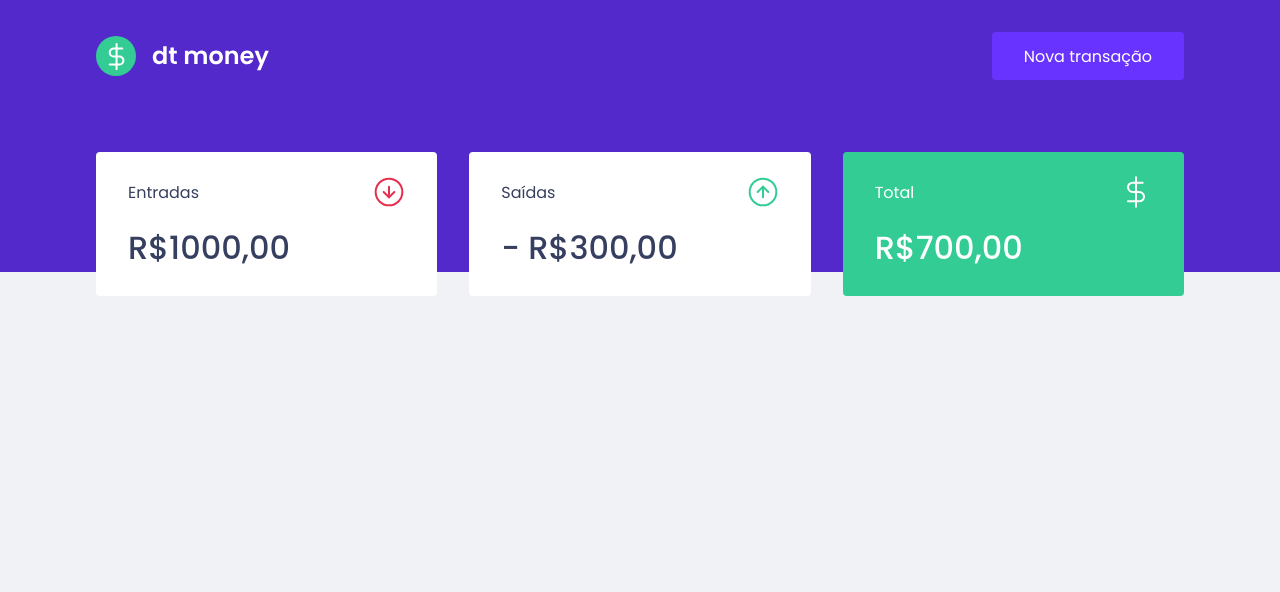
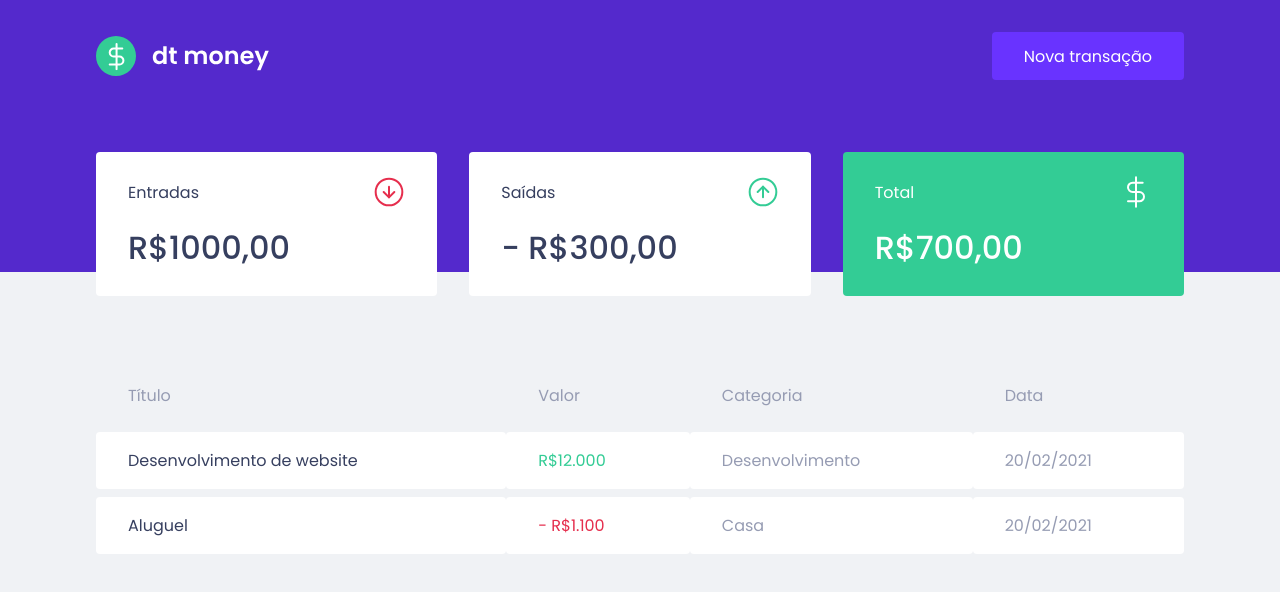
Before and after one commit to Igor-Mont/dt-money, a React (Create React App) app: page / in a window 1280 px wide. Shown: the top 592 px of the page. Built offline with nearby package versions, Linux system fonts and the light colour scheme.

Commit message:
visual transcationsTable

```diff
--- a/src/components/Dashboard/index.tsx
+++ b/src/components/Dashboard/index.tsx
@@ -1,11 +1,13 @@
 import { Container } from "./styles";
 import { Summary } from "../Summary";
+import { TranscationsTable } from "../TranscationsTable";
 
 
 export function Dashboard() {
   return (
     <Container>
       <Summary />
+      <TranscationsTable />
     </Container>
-  )
+  );
 }
--- a/src/components/Header/index.tsx
+++ b/src/components/Header/index.tsx
@@ -9,5 +9,5 @@
         <button type="button">Nova transação</button>
       </Content>
     </Container>
-  )
+  );
 }
--- a/src/components/Summary/index.tsx
+++ b/src/components/Summary/index.tsx
@@ -28,5 +28,5 @@
         <strong>R$700,00</strong>
       </div>
     </Container>
-  )
+  );
 }
--- /dev/null
+++ b/src/components/TranscationsTable/index.tsx
@@ -0,0 +1,33 @@
+import { Container } from "./styles";
+
+export function TranscationsTable() {
+  return (
+    <Container>
+      <table>
+        <thead>
+          <tr>
+            <th>Título</th>
+            <th>Valor</th>
+            <th>Categoria</th>
+            <th>Data</th>
+          </tr>
+        </thead>
+
+        <tbody>
+          <tr>
+            <td>Desenvolvimento de website</td>
+            <td className="deposit">R$12.000</td>
+            <td>Desenvolvimento</td>
+            <td>20/02/2021</td>
+          </tr>
+          <tr>
+            <td>Aluguel</td>
+            <td className="withdraw">- R$1.100</td>
+            <td>Casa</td>
+            <td>20/02/2021</td>
+          </tr>
+        </tbody>
+      </table>
+    </Container>
+  );
+}
--- /dev/null
+++ b/src/components/TranscationsTable/styles.ts
@@ -0,0 +1,39 @@
+import styled from "styled-components";
+
+export const Container = styled.div`
+  margin-top: 4rem;
+
+  table {
+    width: 100%;
+    border-spacing: 0 0.5rem;
+
+    th {
+      color: var(--text-body);
+      font-weight: 400;
+      padding: 1rem 2rem;
+      text-align: left;
+      line-height: 1.5rem;
+    }
+
+    td {
+      padding: 1rem 2rem;
+      border: 0;
+      background-color: var(--shape);
+      color: var(--text-body);
+      border-radius: 0.25rem;
+
+      &:first-child {
+        color: var(--text-title)
+      }
+
+      &.deposit {
+        color: var(--green);
+      }
+
+      &.withdraw {
+        color: var(--red);
+      }
+
+    }
+  }
+`;
```
